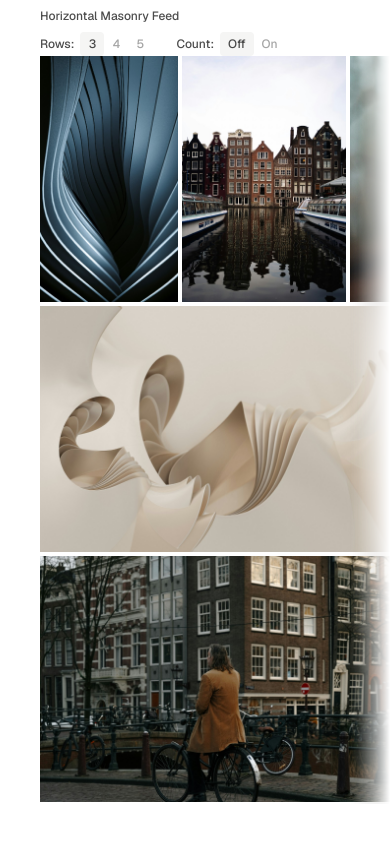
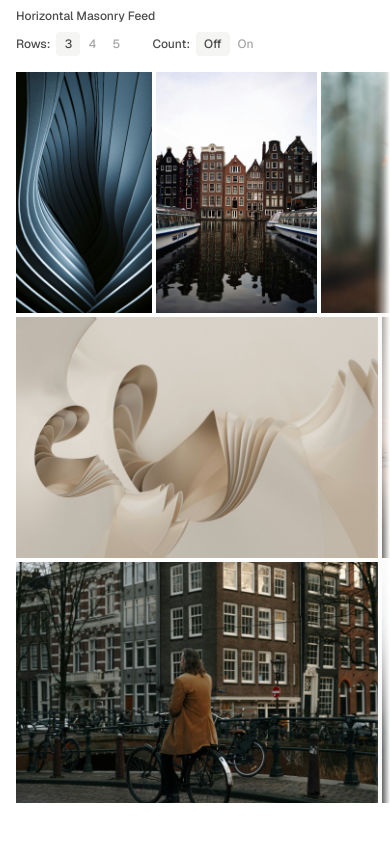
Before and after one commit to htjun/horizontal-masonry-demo, a Next.js app: page / in a window 390 px wide. Built offline with nearby package versions, Linux system fonts and the light colour scheme.

Commit message:
Improve responsive layout with adjusted padding and fade edges for mobile devices

```diff
--- a/app/globals.css
+++ b/app/globals.css
@@ -5,7 +5,7 @@
 }
 
 @utility edge-fade {
-  @apply absolute top-0 h-full w-[40px] pointer-events-none bg-white backdrop-blur-[32px];
+  @apply absolute top-0 h-full w-4 sm:w-10 pointer-events-none bg-white backdrop-blur-[32px];
 }
 
 @utility font-geist-sans {
--- a/app/page.tsx
+++ b/app/page.tsx
@@ -15,7 +15,7 @@ export default function Home() {
 
   return (
     <main className="min-h-screen w-full relative overflow-hidden">
-      <div className="w-full bg-white/80 border-b border-white/40 py-2 min-h-14 px-10 text-xs font-medium backdrop-blur-sm text-black/70 flex flex-col sm:flex-row justify-between items-start sm:items-center select-none gap-2">
+      <div className="w-full bg-white/80 border-b border-white/40 py-2 min-h-14 sm:px-10 px-4 text-xs font-medium backdrop-blur-sm text-black/70 flex flex-col sm:flex-row justify-between items-start sm:items-center select-none gap-2">
         <h1 className="cursor-default">Horizontal Masonry Feed</h1>
         <div className="flex gap-6 items-center">
           <div className="flex gap-1.5 items-center">
@@ -47,9 +47,9 @@ export default function Home() {
       </div>
       <div
         ref={contentRef}
-        className="max-w-screen absolute translate-x-[-50%] left-1/2 top-14 bottom-0 mb-10"
+        className="max-w-screen absolute translate-x-[-50%] left-1/2 sm:top-14 bottom-0 mb-10 top-18"
       >
-        <div ref={scrollRef} className="overflow-x-auto no-scrollbar ps-10 pe-10">
+        <div ref={scrollRef} className="overflow-x-auto no-scrollbar sm:px-10 px-4">
           <HorizontalMasonry
             rowCount={Number(rowCount)}
             imageDisplayHeight={imageHeight}
```
